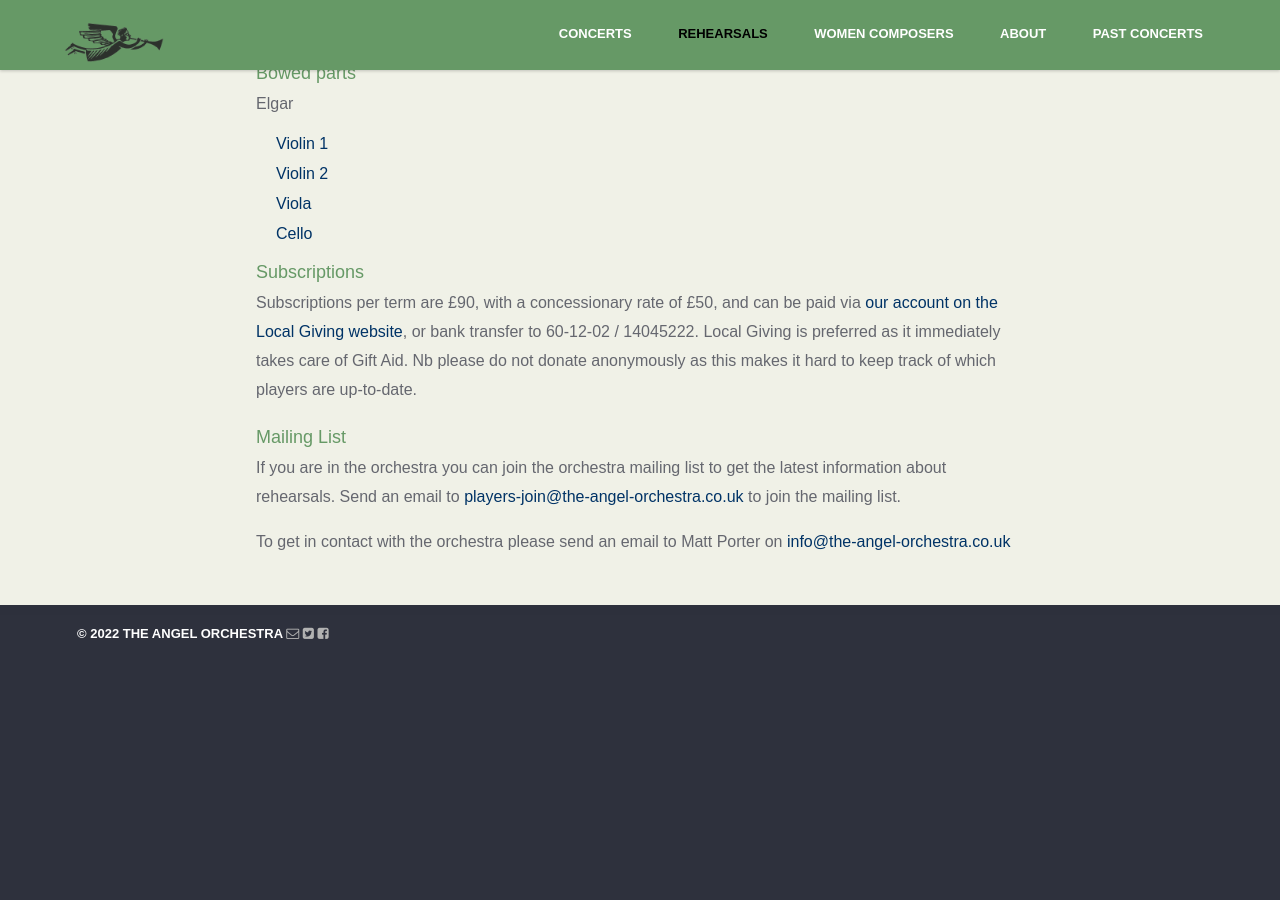
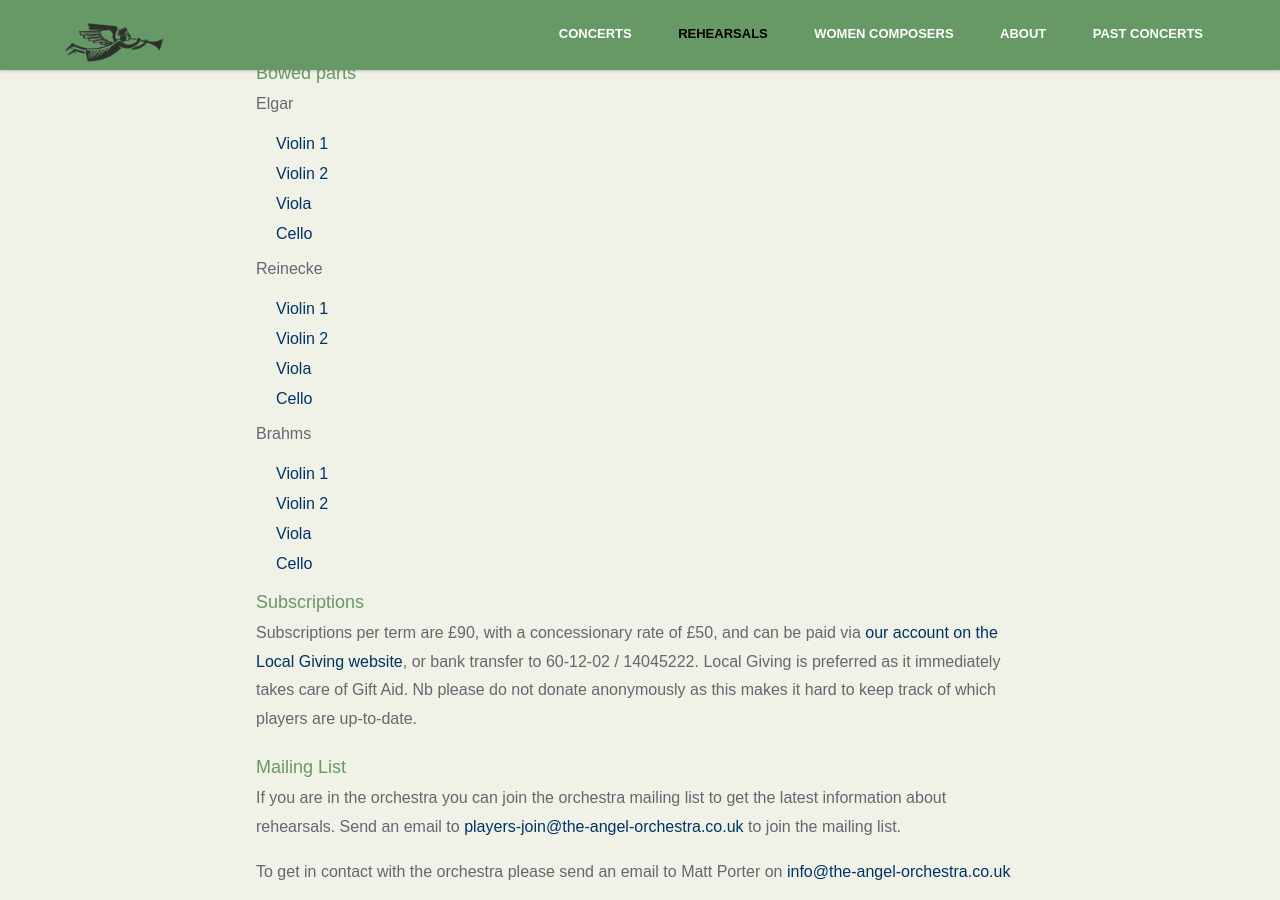
Before and after one commit to the-angel-orchestra/the-angel-orchestra.github.io, a Jekyll site: the page built from rehearsals/index.html, in a window 1280 px wide and 900 px high, scrolled down 1279 px. Built offline with Jekyll 4.4.1, drawn with Linux system fonts in a browser that asks for light colours; nearby versions of some CDN libraries; some web fonts are replaced; before the commit the page ends 1940 px from its top, so only the background shows below that.

Commit message:
Add links to new bowed parts

```diff
--- a/_includes/bowed-parts.html
+++ b/_includes/bowed-parts.html
@@ -7,3 +7,19 @@
     <li><a href="/assets/images/Elgar Froissart vla.pdf">Viola</a></li>
     <li><a href="/assets/images/Elgar Froissart vcl cb.pdf">Cello</a></li>
 </ul>
+
+<p>Reinecke</p>
+<ul>
+    <li><a href="/assets/images/Reinecke flute concerto vln1 bowed.pdf">Violin 1</a></li>
+    <li><a href="/assets/images/Reinecke flute concerto vln2 bowed.pdf">Violin 2</a></li>
+    <li><a href="/assets/images/Reinecke flute concerto vla bowed.pdf">Viola</a></li>
+    <li><a href="/assets/images/Reinecke flute concerto vcl bowed.pdf">Cello</a></li>
+</ul>
+
+<p>Brahms</p>
+<ul>
+    <li><a href="/assets/images/Brahms 3 vln1 bowed.pdf">Violin 1</a></li>
+    <li><a href="/assets/images/Brahms 3 vln2 bowed.pdf">Violin 2</a></li>
+    <li><a href="/assets/images/Brahms 3 vla bowed.pdf">Viola</a></li>
+    <li><a href="/assets/images/Brahms 3 vcl bowed.pdf">Cello</a></li>
+</ul>
```
